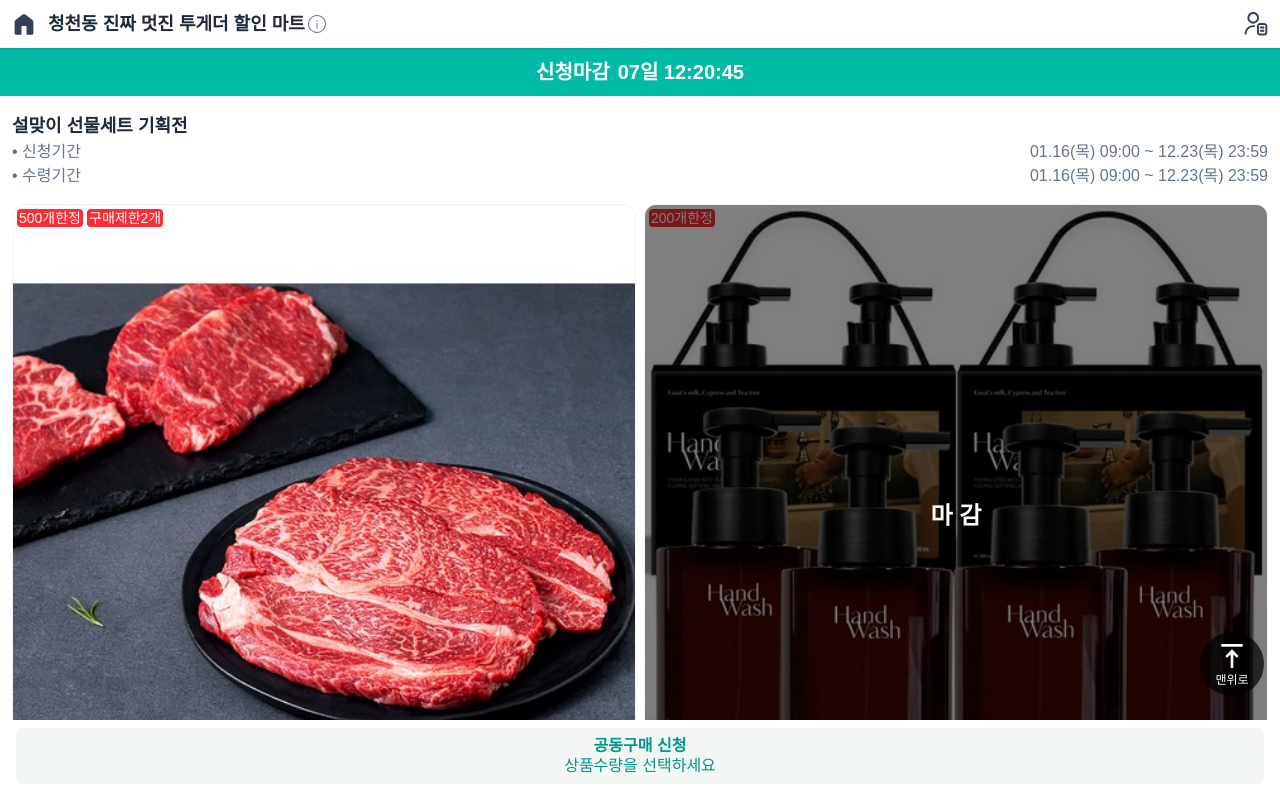
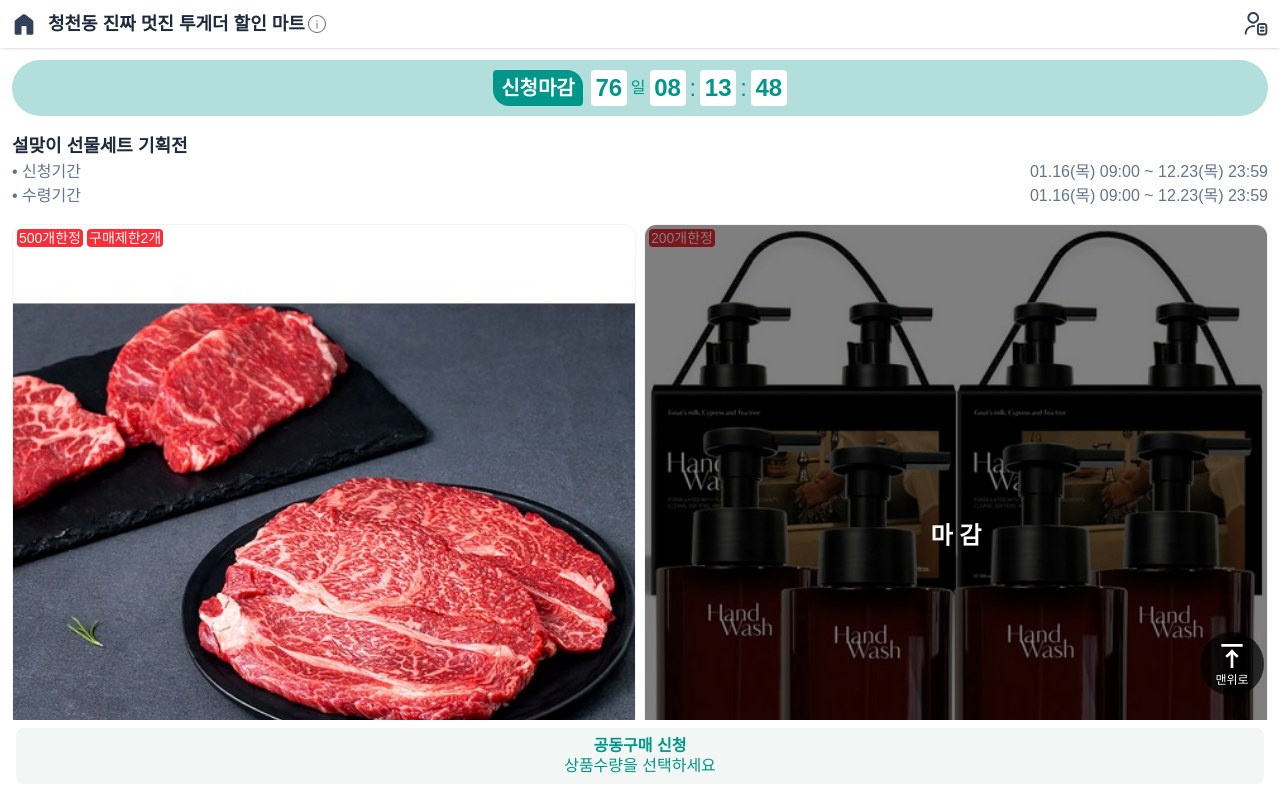
Before and after one commit to evaham/ms09, a Next.js app: page /group-list in a window 1280 px wide. Shown: the top 798 px of the page. Built offline with nearby package versions, Linux system fonts and the light colour scheme.

Commit message:
feat: add countdown timer for application deadline in GroupList component

```diff
--- a/app/group-list/page.js
+++ b/app/group-list/page.js
@@ -6,6 +6,7 @@ import Link from "next/link";
 import CounterButton from "../component/countButton";
 import TopButton from "../component/topButton";
 import Image from "next/image";
+import { useEffect } from 'react';
 
 export default function GroupList() {
     const [type, setType] = useState('disabled');
@@ -69,14 +70,60 @@ export default function GroupList() {
         )
         );
     };
+    // 총 신청 수량 계산
+    const totalCount = items.reduce((sum, item) => sum + item.count, 0);
 
-    const totalCount = items.reduce((sum, item) => sum + item.count, 0);
+
+    // 신청 마감 시각 설정
+  const deadline = new Date('2025-06-30T12:20:45'); // 신청 마감 시간
+  const [timeLeft, setTimeLeft] = useState(getTimeDiff());
+
+  function getTimeDiff() {
+    const now = new Date();
+    const diff = Math.max(0, Math.floor((deadline - now) / 1000)); // 초 단위
+    const days = Math.floor(diff / 86400);
+    const hours = Math.floor((diff % 86400) / 3600);
+    const minutes = Math.floor((diff % 3600) / 60);
+    const seconds = diff % 60;
+
+    return {
+      totalSeconds: diff,
+      days,
+      hours,
+      minutes,
+      seconds,
+    };
+  }
+
+  useEffect(() => {
+    const timer = setInterval(() => {
+      setTimeLeft(getTimeDiff());
+    }, 1000);
+
+    return () => clearInterval(timer);
+  }, []);
+
+  const pad = (n) => String(n).padStart(2, '0');
 
     return (
         <div>
-            <div className="flex flex-col p-3 pt-0 bg-white">
-                <div className="flex justify-center items-center -mx-3 h-12 bg-teal-500 font-bold text-xl text-white">
-                    <span className="mr-2">신청마감</span> <span>07일 12:20:45</span>
+            <div className="flex flex-col p-3 bg-white">
+                <div className="flex justify-center items-center h-14 rounded-full bg-teal-600/30 font-bold text-xl text-white">
+                    <span className="flex px-2 py-1 rounded-sm rounded-tr-2xl rounded-bl-2xl bg-teal-600 mr-2">신청마감</span>
+                        {timeLeft.totalSeconds > 0 ? (
+                            <div className="flex justify-center items-center gap-1 text-2xl text-teal-600">
+                                <div className="flex justify-center items-center min-w-9 h-9 rounded bg-white ">{pad(timeLeft.days)}</div>
+                                <span className='font-normal text-base text-teal-600'>일</span>
+                                <div className="flex justify-center items-center min-w-9 h-9 rounded bg-white">{pad(timeLeft.hours)}</div>
+                                <span className='font-normal text-teal-600'>:</span>
+                                <div className="flex justify-center items-center min-w-9 h-9 rounded bg-white">{pad(timeLeft.minutes)}</div>
+                                <span className='font-normal text-teal-600'>:</span>
+                                <div className="flex justify-center items-center min-w-9 h-9 rounded bg-white">{pad(timeLeft.seconds)}</div>
+                            </div>
+                        ) : (
+                            <div className="text-pink-600 text-lg">종료</div>
+                        )}
+
                 </div>
                 <div className="flex flex-col my-4">
                     <div className="text-lg font-bold">설맞이 선물세트 기획전</div>
```
